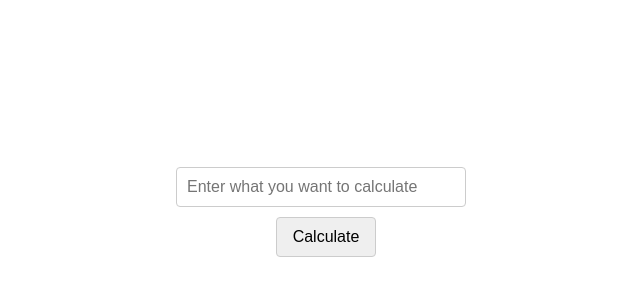
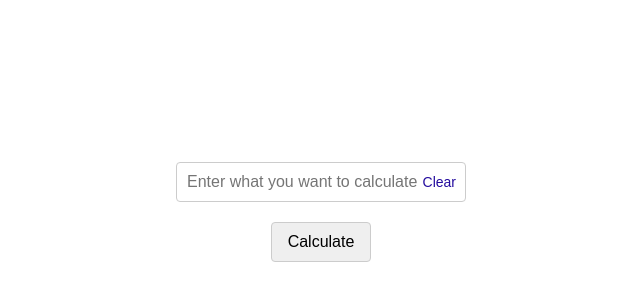
Before and after one commit to Eul33r/Kompilatory_projekt, a plain HTML site: page index.html in a window 1280 px wide. Shown: the part 188-488 px from the top of the page, 319-959 px from the left. Drawn offline with Linux system fonts and the light colour scheme.

Commit message:
Dodano na stronie przycisk 'Clear' w formularzu, który po naciśnięciu czyści jego zawartość

```diff
--- a/index.html
+++ b/index.html
@@ -11,7 +11,10 @@
 <body>
     <div class="container">
         <form>
-            <input type="text" id="Field" placeholder="Enter what you want to calculate">
+            <div class="input-container">
+                <input type="text" id="Field" placeholder="Enter what you want to calculate">
+                <span class="clear-button" onclick="clearField()">Clear</span>
+            </div>
             <button type="button" onclick="calculate()">Calculate</button>
 
             <div id="result"></div>
--- a/script.js
+++ b/script.js
@@ -503,6 +503,10 @@ function main(input) {
     return parser.parse(); //// Zwracamy wynik bezpośrednio z metody parse
 }
 
+function clearField() {
+    document.getElementById('Field').value = '';
+}
+
 function calculate() {
     const inputField = document.getElementById('Field');
     const resultDiv = document.getElementById('result');
--- a/styles.css
+++ b/styles.css
@@ -19,26 +19,50 @@ form {
     align-items: center;
 }
 
+.input-container {
+    position: relative;
+    width: calc(100% - 10px);
+    /* Szerokość pola tekstowego minus 10 pikseli na margines */
+    margin-bottom: 10px;
+}
+
 input[type="text"] {
-    width: calc(100% - 10px); /* Szerokość pola tekstowego minus 10 pikseli na margines */
+    width: 100%;
+    /* Pełna szerokość pola tekstowego */
     box-sizing: border-box;
     padding: 10px;
-    margin-bottom: 10px;
     font-size: 16px;
     border: 1px solid #ccc;
     border-radius: 4px;
     outline: none;
 }
 
+.clear-button {
+    position: absolute;
+    right: 10px;
+    /* Odległość od prawej krawędzi inputa */
+    top: 50%;
+    transform: translateY(-50%);
+    cursor: pointer;
+    color: #240c9e;
+    font-size: 14px;
+}
+
+.clear-button:hover {
+    color: #333;
+}
+
 button[type="button"] {
-    width: 100px; /* Szerokość przycisku "Calculate" */
+    width: 100px;
+    /* Szerokość przycisku "Calculate" */
     padding: 10px;
     font-size: 16px;
     border: 1px solid #ccc;
     border-radius: 4px;
     outline: none;
     cursor: pointer;
-    margin-left: 10px; /* Margines po lewej stronie przycisku */
+    margin-top: 10px;
+    /* Margines na górze przycisku */
 }
 
 #result {
```
